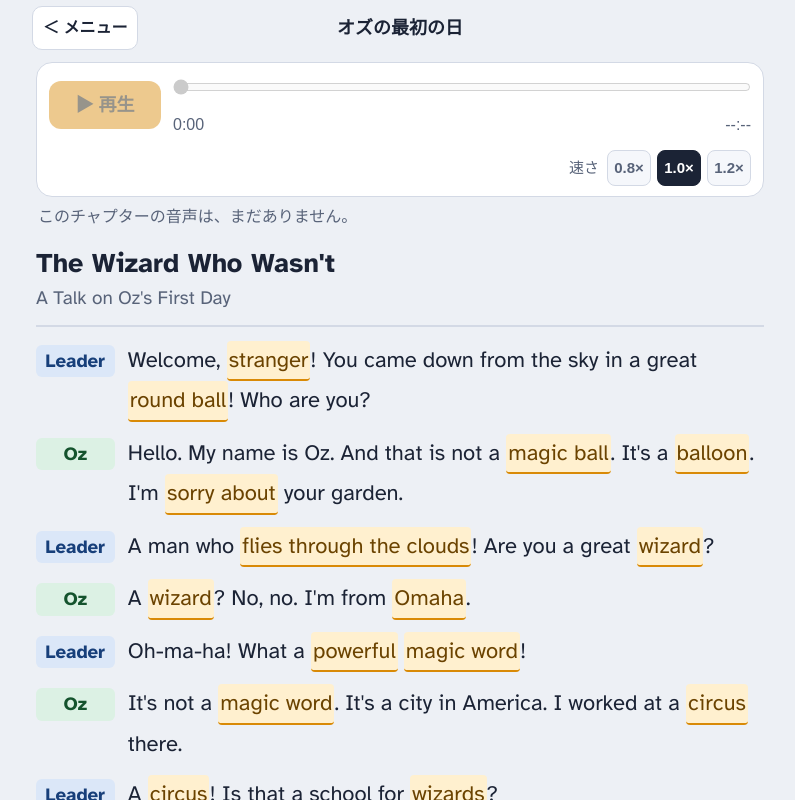
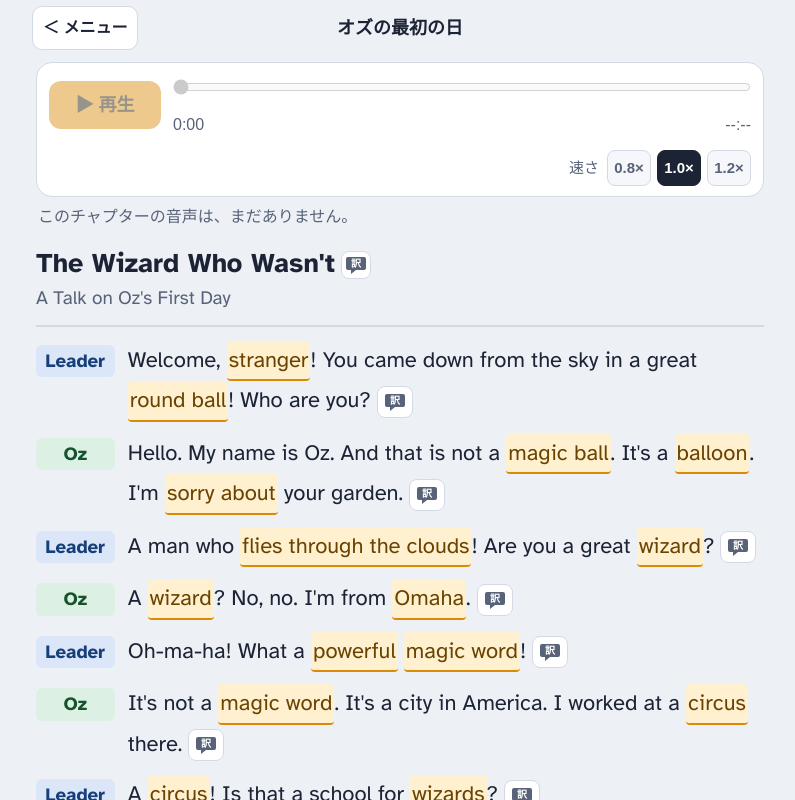
Before and after one commit to silverpawapp/stories, a plain HTML site: page index.html in a window 1280 px wide. Both pictures are taken after a click on the button 640 px from the left and 229 px from the top of the page. Shown: the whole page, without its empty margins (240-1035 px from the left). Drawn offline with Linux system fonts and the light colour scheme; a web font is replaced by a local one.

Commit message:
Translation panel changed

```diff
--- a/app.js
+++ b/app.js
@@ -145,20 +145,27 @@ function showChapter() {
 
   // 本文
   // Chapter 1 の音声は、お話の題名と副題から読み上げるので、本文の上にも出す
+  const talk = !!story.dialogue;
+  const storyTr = storyInfo && storyInfo.titleTr ? storyInfo.titleTr + (storyInfo.subtitleTr ? "　" + storyInfo.subtitleTr : "") : "";
+  const storyTrBox = talk && storyTr ? trBox(storyTr) : null;
   const storyHead = chIndex === 0 ? el("div", { class: "story-head", lang: "en" },
-    el("div", { class: "story-title", text: story.title }),
-    story.subtitle ? el("div", { class: "story-sub", text: story.subtitle }) : null) : null;
+    el("div", { class: "story-title" }, story.title, storyTrBox ? trBtn(storyTrBox) : null),
+    story.subtitle ? el("div", { class: "story-sub", text: story.subtitle }) : null, storyTrBox) : null;
+  const chTrBox = talk && ch.titleJa ? trBox(ch.titleJa) : null;
   const title = ch.title.length ? el("div", { class: "ch-title", lang: "en" },
-    el("span", { class: "num", text: "Chapter " + ch.n }), ...segs(ch.title)) : null;
+    el("span", { class: "num", text: "Chapter " + ch.n }), ...segs(ch.title), chTrBox ? trBtn(chTrBox) : null, chTrBox) : null;
   const speakers = [];
-  const line = (p) => {
-    const m = story.dialogue && typeof p[0] === "string" && /^([A-Z][A-Za-z ]*): $/.exec(p[0]);
+  const line = (p, i) => {
+    const m = talk && typeof p[0] === "string" && /^([A-Z][A-Za-z ]*): $/.exec(p[0]);
     if (!m) return el("p", {}, ...segs(p));
     if (!speakers.includes(m[1])) speakers.push(m[1]);
+    // 訳の「オオカミ：」などの話し手の部分は、札があるので取る
+    const ja = (ch.ja[i] || "").replace(/^[^：「]{1,8}：/, "");
+    const box = ja ? trBox(ja) : null;
     return el("p", { class: "line" }, el("span", { class: "who who" + (speakers.indexOf(m[1]) % 2), text: m[1] }),
-      el("span", { class: "say" }, ...segs(p.slice(1))));
+      el("span", { class: "say" }, ...segs(p.slice(1)), box ? trBtn(box) : null, box));
   };
-  const text = el("div", { class: "text" + (story.dialogue ? " talk" : ""), lang: "en" }, ch.paras.map(line));
+  const text = el("div", { class: "text" + (talk ? " talk" : ""), lang: "en" }, ch.paras.map(line));
 
   // 日本語訳（ボタンで開く）
   const jaBox = el("div", { class: "ja-box", hidden: true, lang: "ja" },
@@ -181,12 +188,29 @@ function showChapter() {
     el("button", { type: "button", disabled: chIndex === last, onclick: () => { chIndex++; showChapter(); }, text: "次のチャプター ＞" }));
 
   const one = story.chapters.length === 1;
-  main.replaceChildren(...[one ? null : chips, player, storyHead, title, text, jaBtn, jaBox, one ? null : nav].filter(Boolean));
+  main.replaceChildren(...[one ? null : chips, player, storyHead, title, text,
+    talk ? null : jaBtn, talk ? null : jaBox, one ? null : nav].filter(Boolean));
   main.scrollTop = 0;
   const on = chips.querySelector('[aria-pressed="true"]');
   if (on) on.scrollIntoView({ block: "nearest", inline: "center" });
 
   loadAudio(storyBase + ch.audio);
+}
+
+// 会話の訳：吹き出しボタンを押すと、そのすぐ下に日本語訳を出す
+const BUBBLE = '<svg viewBox="0 0 24 24" width="24" height="24" aria-hidden="true"><path d="M4 4h16a2 2 0 0 1 2 2v9a2 2 0 0 1-2 2h-8l-5 4v-4H4a2 2 0 0 1-2-2V6a2 2 0 0 1 2-2z" fill="currentColor"/><text x="12" y="13.6" text-anchor="middle" font-size="10" font-weight="700" fill="#fff" font-family="sans-serif">訳</text></svg>';
+function trBox(text) {
+  return el("span", { class: "tr", lang: "ja", hidden: true, text });
+}
+function trBtn(box) {
+  const b = el("button", { class: "tr-btn", type: "button", "aria-label": "日本語訳", "aria-expanded": "false" });
+  b.innerHTML = BUBBLE;
+  b.addEventListener("click", () => {
+    const open = box.hidden;
+    box.hidden = !open;
+    b.setAttribute("aria-expanded", String(open));
+  });
+  return b;
 }
 
 // 本文のかたまりを、文字と「タップできる語」に分ける
--- a/style.css
+++ b/style.css
@@ -89,6 +89,15 @@ h1{font-family:var(--head);font-size:24px;margin:8px 0 4px;line-height:1.4}
 .who1{background:#dcf1e4;color:#14532d}
 @media (prefers-color-scheme: dark){.who0{background:#1d3150;color:#c7dcff}.who1{background:#183a28;color:#c9f0d6}}
 
+/* 会話の訳（吹き出しボタン） */
+.tr-btn{display:inline-flex;align-items:center;justify-content:center;width:36px;height:32px;margin:0 0 0 6px;padding:0;vertical-align:middle;border:1px solid var(--line);border-radius:8px;background:var(--surface);color:var(--muted);cursor:pointer}
+.tr-btn[aria-expanded="true"]{background:var(--primary);border-color:var(--primary);color:var(--primary-ink)}
+.tr-btn svg text{fill:var(--surface)}
+.tr-btn[aria-expanded="true"] svg text{fill:var(--primary)}
+.tr{display:block;margin:6px 0 2px;padding:6px 10px;border-radius:10px;background:var(--primary-soft);font-family:var(--ja);font-size:16px;line-height:1.7;color:var(--ink)}
+.tr[hidden]{display:none}
+.story-title .tr-btn,.ch-title .tr-btn{width:30px;height:28px}
+
 /* 日本語訳 */
 .ja-btn{display:block;width:100%;min-height:52px;margin:6px 0 12px;border:2px solid var(--line);background:var(--surface);border-radius:14px;font-size:18px;font-weight:700;cursor:pointer}
 .ja-box{background:var(--primary-soft);border-radius:14px;padding:12px 14px;margin:0 0 12px}
--- a/sw.js
+++ b/sw.js
@@ -1,5 +1,5 @@
 /* 電波がなくても使えるようにするしくみ。アプリやお話を直したら VERSION を上げる */
-const VERSION = "2026-11-17u";
+const VERSION = "2026-11-18b";
 const CACHE = "ondoku-" + VERSION;
 const AUDIO = "ondoku-audio";   // 音声は版が変わっても消さない（一度聞いたチャプターを保存）
 const SHELL = ["./", "index.html", "style.css", "app.js", "manifest.webmanifest",
```
